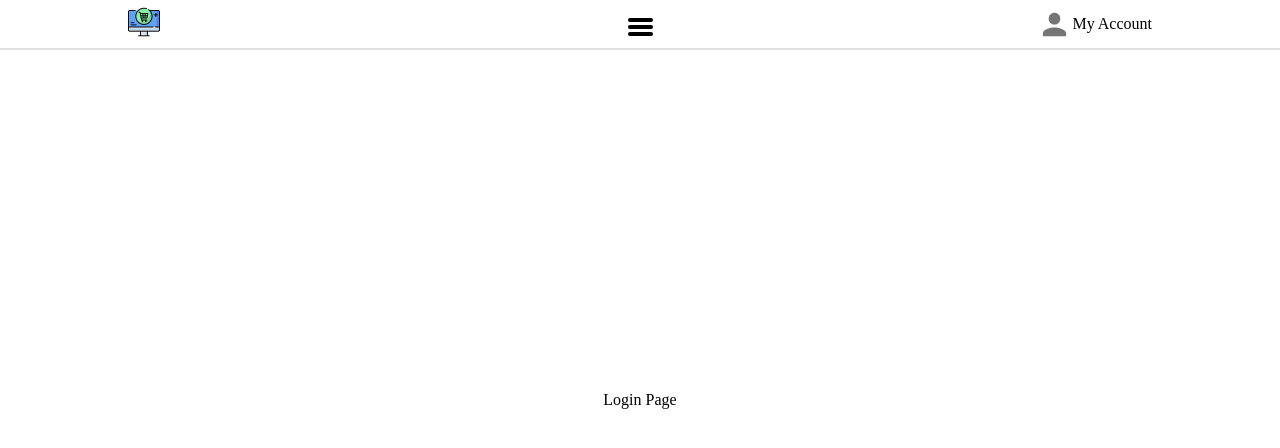
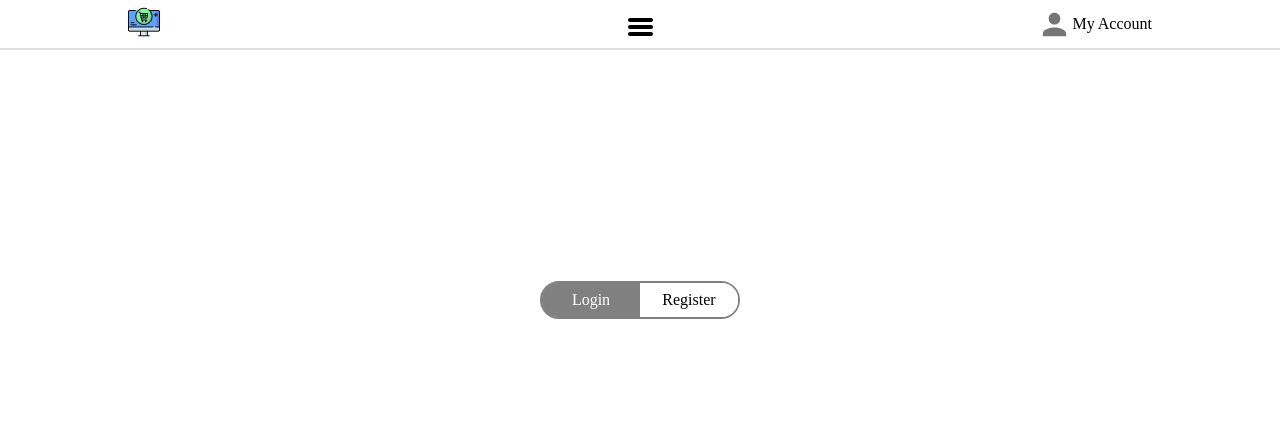
Before and after one commit to MuratOzte/Fullstack-E-Commerce-Website, a Next.js app: page /account in a window 1280 px wide. Shown: the top 448 px of the page. Built offline with nearby package versions, Linux system fonts and the light colour scheme.

Commit message:
Add LoginRegisterSwitch component to Login page and update precision of Rating component

```diff
--- /dev/null
+++ b/src/components/acount/LoginRegisterSwitch.tsx
@@ -0,0 +1,58 @@
+'use client';
+import { useState } from 'react';
+import { motion } from 'framer-motion';
+const LoginRegisterSwitch = () => {
+    const [isLogin, setIsLogin] = useState(true);
+
+    return (
+        <div style={entireDivStyle}>
+            <motion.div
+                style={{
+                    ...loginButtonStyle,
+                    backgroundColor: isLogin ? 'grey' : 'white',
+                    color: !isLogin ? 'black' : 'white',
+                }}
+                onClick={() => setIsLogin(!isLogin)}
+            >
+                Login
+            </motion.div>
+            <motion.div
+                style={{
+                    ...registerButtonStyle,
+                    backgroundColor: !isLogin ? 'grey' : 'white',
+                    color: isLogin ? 'black' : 'white',
+                }}
+                onClick={() => setIsLogin(!isLogin)}
+            >
+                Register
+            </motion.div>
+        </div>
+    );
+};
+
+export default LoginRegisterSwitch;
+
+const entireDivStyle: React.CSSProperties = {
+    display: 'flex',
+    border: '2px solid grey',
+    borderRadius: '20px',
+    marginBottom: '200px',
+    width: '200px',
+    textAlign: 'center',
+    transition: 'all 0.3s ease',
+};
+
+const registerButtonStyle: React.CSSProperties = {
+    border: '',
+    padding: '8px',
+    width: '100px',
+    borderRadius: '0 16px 16px 0',
+    transition: 'all 0.3s ease',
+};
+
+const loginButtonStyle: React.CSSProperties = {
+    padding: '8px',
+    width: '100px',
+    borderRadius: '16px 0 0 16px',
+    transition: 'all 0.3s ease',
+};
--- a/src/components/acount/login.tsx
+++ b/src/components/acount/login.tsx
@@ -1,5 +1,13 @@
+'use client';
+
+import LoginRegisterSwitch from './LoginRegisterSwitch';
+
 const Login = () => {
-    return <div>Login Page</div>;
+    return (
+        <>
+            <LoginRegisterSwitch />
+        </>
+    );
 };
 
 export default Login;
```
Also changed, not shown: src/components/product/EachItem.tsx (+6 -1 lines).
